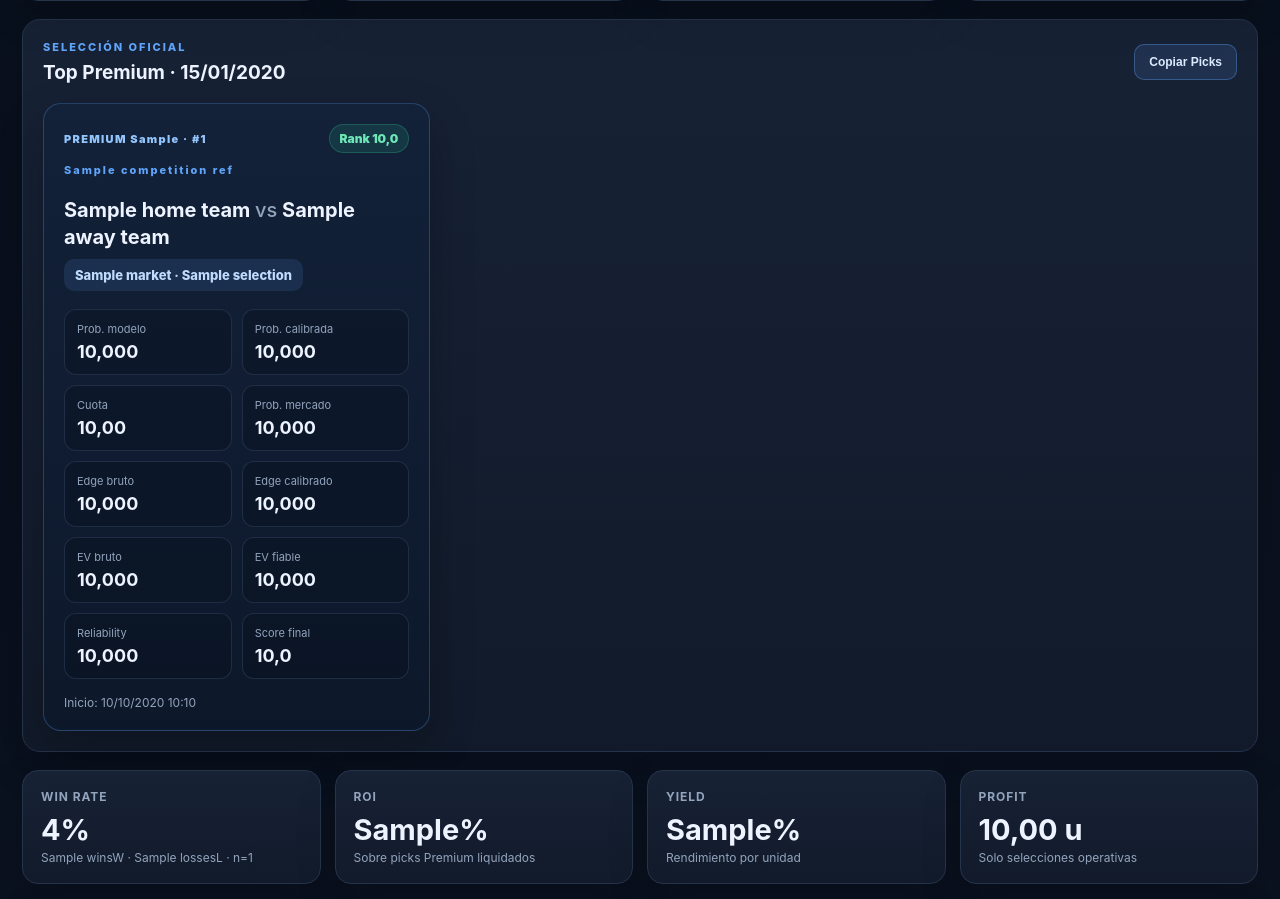
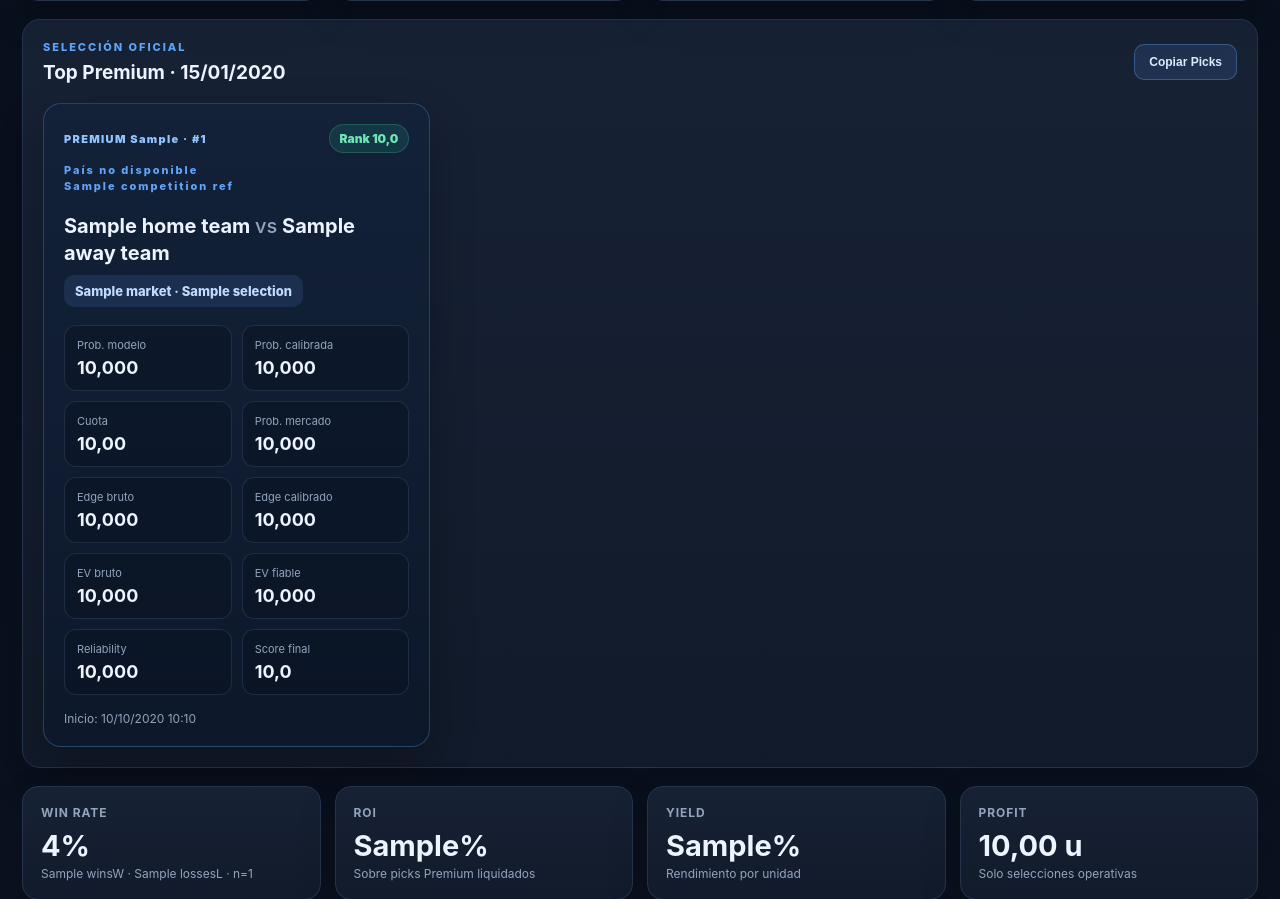
Before and after one commit to eliasfn05-cmd/football-value-engine, a Django app: template dashboard/templates/dashboard/index.html in a window 1280 px wide. Shown: the part 422-1321 px from the top of the page. Run offline with Django 5.2, Linux system fonts and the light colour scheme; the template is opened without the code that fills it: most values are stand-ins (such as "Sample title", 1, 10 or a date in 2020); data that the repository does not hold is empty.

Commit message:
feat(dashboard): show country above league on Premium cards

```diff
--- a/dashboard/templates/dashboard/index.html
+++ b/dashboard/templates/dashboard/index.html
@@ -46,9 +46,10 @@
       <div class="panel-head"><div><p class="eyebrow">SELECCIÓN OFICIAL</p><h2>Top Premium · {{ selected_date|date:"d/m/Y" }}</h2></div><button id="copy-picks" class="action-button" type="button">Copiar Picks</button></div>
       <div class="premium-grid" id="premium-picks">
         {% for row in premium_picks %}{% with pick=row.prediction %}
-        <article class="premium-card" data-copy="{{ row.rank }}. {% firstof pick.fixture.competition_ref.name pick.fixture.competition 'Liga no disponible' %} | {{ pick.fixture.home_team.name }} vs {{ pick.fixture.away_team.name }} | Premium {{ row.premium_tier }} | {{ pick.market }} {{ pick.selection }} | Cuota {% if pick.market_odds %}{{ pick.market_odds|floatformat:2 }}{% else %}—{% endif %} | Prob. modelo {{ pick.probability|floatformat:3 }} | Prob. calibrada {{ row.rationale.calibrated_probability|floatformat:3 }} | Edge cal. {{ row.rationale.calibrated_edge|floatformat:3 }} | EV fiable {{ row.rationale.reliable_expected_value|floatformat:3 }} | Rank {{ row.premium_rank_score|floatformat:1 }}">
+        <article class="premium-card" data-copy="{{ row.rank }}. {% firstof pick.fixture.competition_ref.country pick.fixture.home_team.country pick.fixture.away_team.country 'País no disponible' %} | {% firstof pick.fixture.competition_ref.name pick.fixture.competition 'Liga no disponible' %} | {{ pick.fixture.home_team.name }} vs {{ pick.fixture.away_team.name }} | Premium {{ row.premium_tier }} | {{ pick.market }} {{ pick.selection }} | Cuota {% if pick.market_odds %}{{ pick.market_odds|floatformat:2 }}{% else %}—{% endif %} | Prob. modelo {{ pick.probability|floatformat:3 }} | Prob. calibrada {{ row.rationale.calibrated_probability|floatformat:3 }} | Edge cal. {{ row.rationale.calibrated_edge|floatformat:3 }} | EV fiable {{ row.rationale.reliable_expected_value|floatformat:3 }} | Rank {{ row.premium_rank_score|floatformat:1 }}">
           <div class="premium-card-top"><span class="premium-label">PREMIUM {{ row.premium_tier }} · #{{ row.rank }}</span><span class="score-badge">Rank {{ row.premium_rank_score|floatformat:1 }}</span></div>
-          <p class="eyebrow" style="margin:10px 0 4px">{% firstof pick.fixture.competition_ref.name pick.fixture.competition "Liga no disponible" %}</p>
+          <p class="eyebrow" style="margin:10px 0 2px">{% firstof pick.fixture.competition_ref.country pick.fixture.home_team.country pick.fixture.away_team.country "País no disponible" %}</p>
+          <p class="eyebrow" style="margin:2px 0 4px">{% firstof pick.fixture.competition_ref.name pick.fixture.competition "Liga no disponible" %}</p>
           <h3>{{ pick.fixture.home_team.name }} <span>vs</span> {{ pick.fixture.away_team.name }}</h3>
           <div class="pick-market">{{ pick.market }} · {{ pick.selection }}</div>
           <div class="pick-stats">
```
